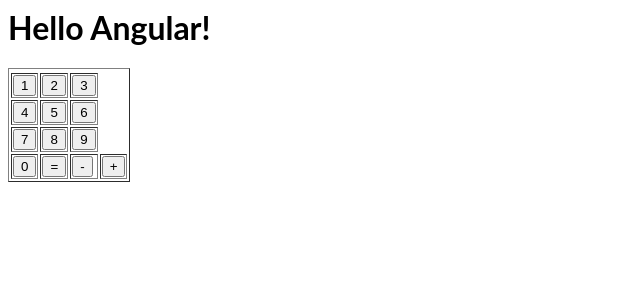
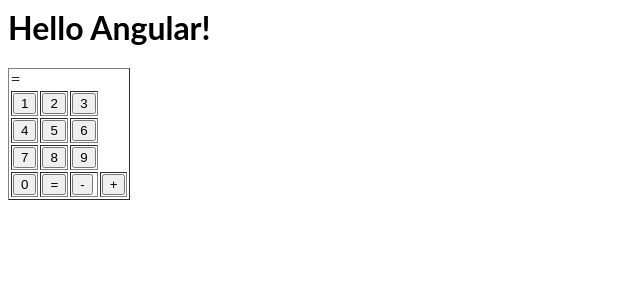
Before and after one commit to stefanusdany32/angular-kalkulator, an Angular app: page / in a window 1280 px wide. Shown: the top 300 px of the page, without its empty margins (0-640 px from the left). Built offline with nearby package versions, Linux system fonts and the light colour scheme.

Commit message:
2 files modified

```diff
--- a/src/app/app.component.html
+++ b/src/app/app.component.html
@@ -4,7 +4,7 @@
 
   <table border="">
          <tr>
-            {{value}}
+          {{angka1}} {{operator}} {{angka2}} = {{value}}
 
          </tr>
          <tr>
--- a/src/app/app.component.ts
+++ b/src/app/app.component.ts
@@ -27,5 +27,6 @@
       this.value = this.varglob.gethasil();
       this.angka1 = this.varglob.getangka1();
       this.angka2 = this.varglob.getangka2();
+      this.operator = this.varglob.getoperator();
    }
 }
```
